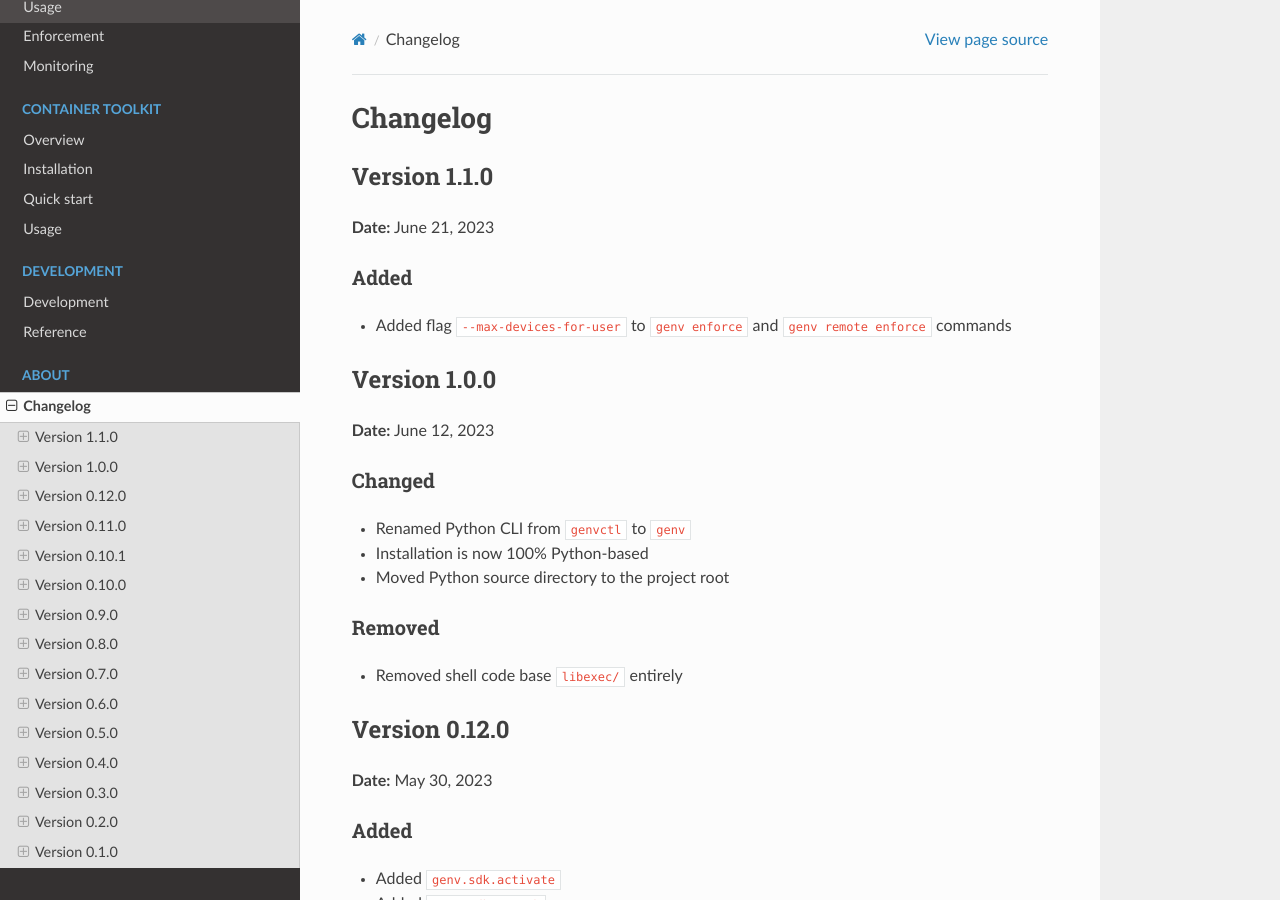
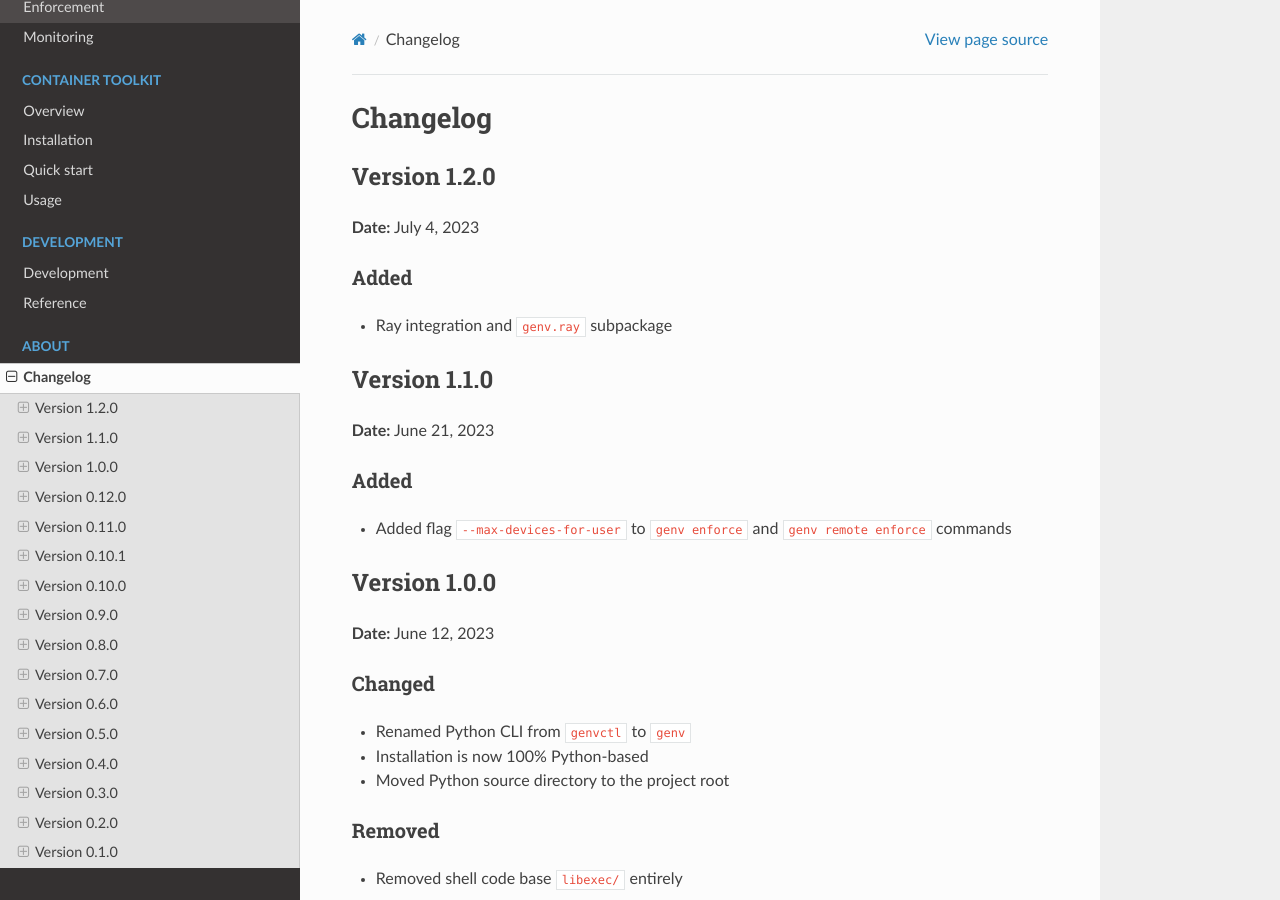
Before and after one commit to run-ai/genv, a Sphinx documentation site: the page built from docs/source/about/changelog.rst, in a window 1280 px wide and 900 px high. Built offline with Sphinx 7.4.7 and the Read the Docs theme 2.0.0, drawn with Linux system fonts in a browser that asks for light colours.

Commit message:
Bump version to 1.2.0

```diff
--- a/docs/source/about/changelog.rst
+++ b/docs/source/about/changelog.rst
@@ -1,5 +1,13 @@
 Changelog
 =========
+
+Version 1.2.0
+-------------
+**Date:** July 4, 2023
+
+Added
+~~~~~
+* Ray integration and :code:`genv.ray` subpackage
 
 Version 1.1.0
 -------------
--- a/docs/source/conf.py
+++ b/docs/source/conf.py
@@ -9,7 +9,7 @@
 project = "Genv"
 copyright = "2022-2023, Run.ai"
 author = "Raz Rotenberg"
-release = "1.1.0"
+release = "1.2.0"
 
 # -- General configuration ---------------------------------------------------
 # https://www.sphinx-doc.org/en/master/usage/configuration.html#general-configuration
--- a/setup.py
+++ b/setup.py
@@ -5,7 +5,7 @@ with open("README.md", "r") as f:
 
 setuptools.setup(
     name="genv",
-    version="1.1.0",
+    version="1.2.0",
     author="Run.ai",
     author_email="pypi@run.ai",
     description="GPU environment and cluster management",
```
